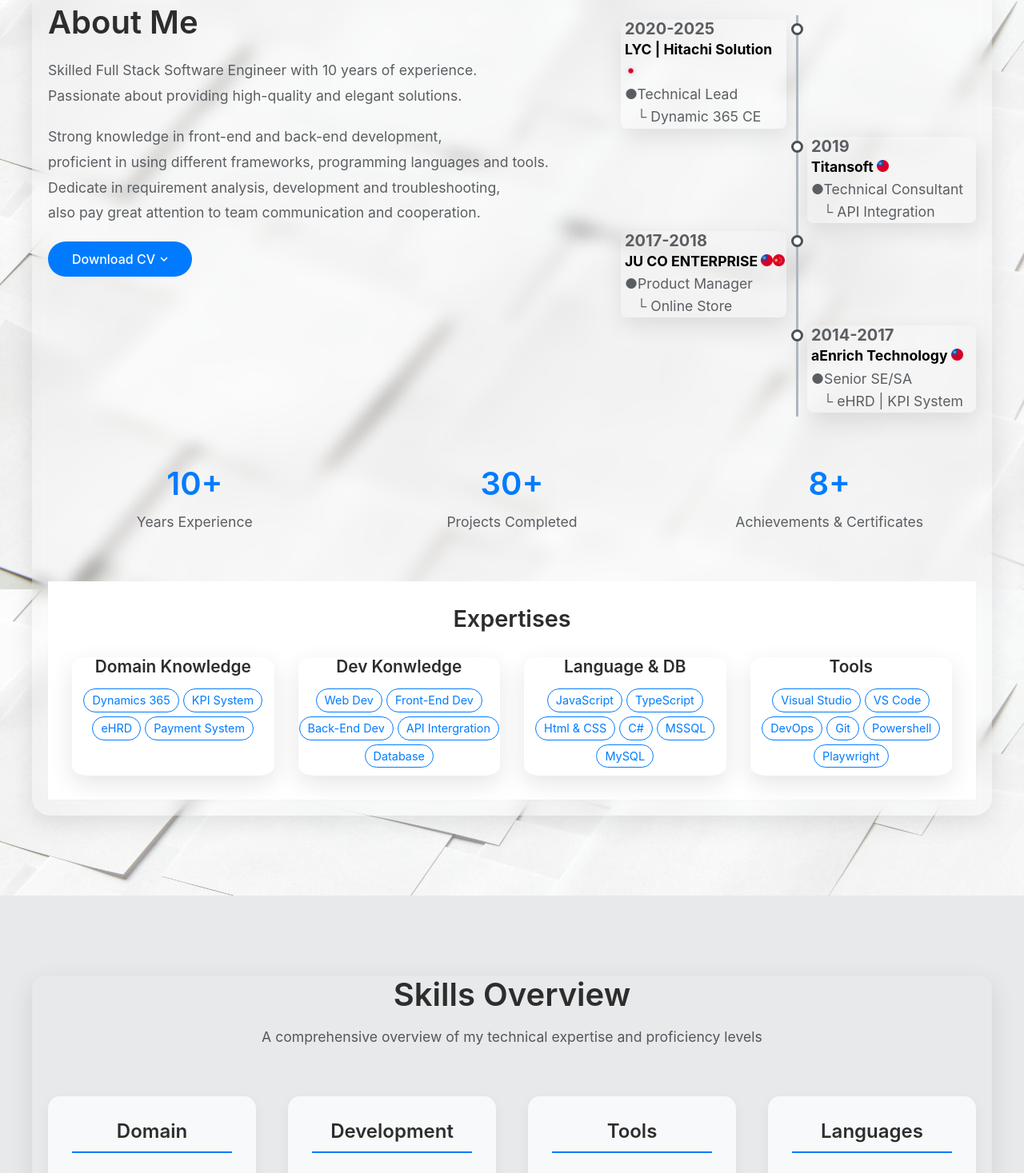
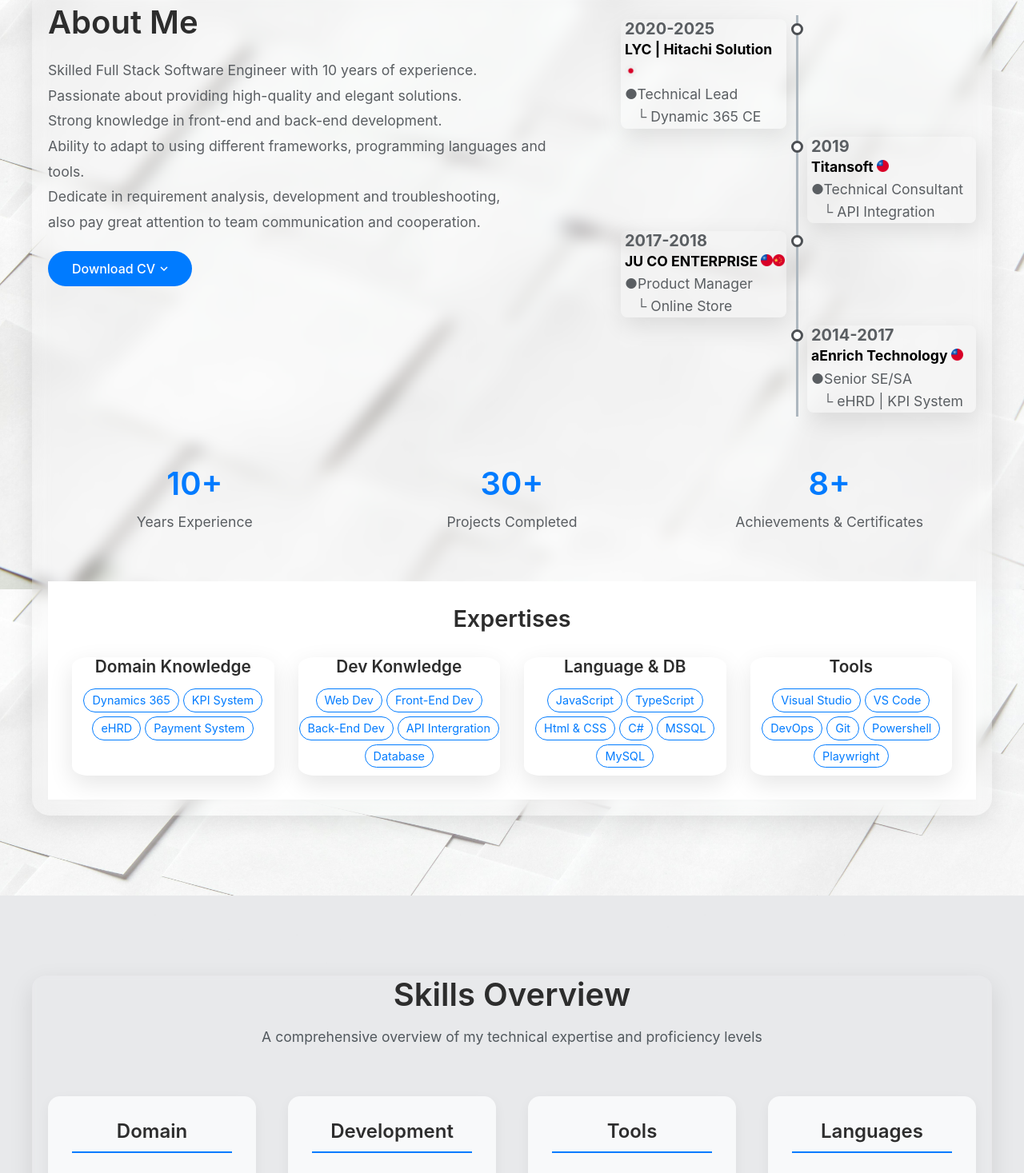
Before and after one commit to jason6604/My-Portfolio, a React (Create React App) app: page / in a window 1280 px wide. Shown: the part 916-2383 px from the top of the page at 80% size. Built offline with nearby package versions, Linux system fonts and the light colour scheme.

Commit message:
Implement Japanese translation and fix menu issue.
Implement Japanese translation and fix menu issue.

```diff
--- a/src/components/Navbar.js
+++ b/src/components/Navbar.js
@@ -252,7 +252,7 @@ const Navbar = () => {
                         <motion.button
                           key={lang.code}
                           className={`language-option ${currentLang === lang.code ? 'active' : ''}`}
-                          onClick={() => handleLanguageChange(lang.code)}
+                          onClick={() => {handleLanguageChange(lang.code); setIsOpen(false);}}
                           whileHover={{ backgroundColor: 'rgba(0, 123, 255, 0.1)' }}
                         >
                           {lang.label}
--- a/src/resource/translations.js
+++ b/src/resource/translations.js
@@ -16,7 +16,7 @@ export const translations = {
         contact: "Contact",
       },
       home: {
-        name: "Tsai Chia-Han",
+        name: "Tsai Chia-Han ",
         alphabetic:"",
         jobTitle: "Tech Lead - Software Developer",
         description: "Problem Solver / Team Player / Quick Learner",
@@ -26,7 +26,7 @@ export const translations = {
         },
       },
       about: {
-        aboutText: "<h2>About Me</h2><p>Skilled Full Stack Software Engineer with 10 years of experience.<br/>Passionate about providing high-quality and elegant solutions.</p><p>Strong knowledge in front-end and back-end development,<br/>proficient in using different frameworks, programming languages and tools.<br/>Dedicate in requirement analysis, development and troubleshooting,<br/>also pay great attention to team communication and cooperation.</p><div className='about-buttons'></div>",
+        aboutText: "<h2>About Me</h2><p>Skilled Full Stack Software Engineer with 10 years of experience.<br/>Passionate about providing high-quality and elegant solutions.<br/>Strong knowledge in front-end and back-end development. <br/>Ability to adapt to using different frameworks, programming languages and tools.<br/>Dedicate in requirement analysis, development and troubleshooting,<br/>also pay great attention to team communication and cooperation.</p><div className='about-buttons'></div>",
         button: {
           downloadCV: "Download CV",
         },
@@ -72,6 +72,7 @@ export const translations = {
             category: "Domain",
             skills: [
               { name: "Dynamics 365", level: 90 },
+              { name: "API Integration", level: 85 },
               { name: "KPI System", level: 85 },
               { name: "eHRD", level: 80 },
               { name: "Scrum", level: 80 }
@@ -80,7 +81,6 @@ export const translations = {
           {
             category: "Development",
             skills: [
-              { name: "API Integration", level: 85 },
               { name: "JavaScript | TypeScript", level: 90 },
               { name: "React.js", level: 75 },
               { name: "Html & CSS", level: 80 },
@@ -211,14 +211,14 @@ export const translations = {
         },
       },
       about: {
-        aboutText: "<h2>About Me</h2><p>Skilled Full Stack Software Engineer with 10 years of experience.<br/>Passionate about providing high-quality and elegant solutions.</p><p>Strong knowledge in front-end and back-end development,<br/>proficient in using different frameworks, programming languages and tools.<br/>Dedicate in requirement analysis, development and troubleshooting,<br/>also pay great attention to team communication and cooperation.</p><div className='about-buttons'></div>",
+        aboutText: "<h2>プロフィール</h2><p>10 年の経験を持つ熟練したフルスタック ソフトウェア エンジニアです。<br/>高品質のソリューションを提供することに熱意を持っています。</br>フロントエンドとバックエンドの開発に関する深い理解と、さまざまなフレームワークの使用に適応する能力を持っています。<br/>要件分析、開発、トラブルシューティングに専念し、チームのコミュニケーションとコラボレーションをとても重視しています。</p><div className='about-buttons'></div>",
         button: {
-          downloadCV: "Download CV",
+          downloadCV: "履歴書ダウンロード",
         },
         stats: [
-          { number: '10+', text: 'Years Experience' },
-          { number: '30+', text: 'Projects Completed' },
-          { number: '8+', text: 'Achievements & Certificates' }
+          { number: '10+', text: '経験年数' },
+          { number: '30+', text: '参加プロジェクト' },
+          { number: '8+', text: '実績と認証' }
         ],
         workExperience: [
           {years: '2020-2025', company:'LYC | 日立ソリューションズ', jobtitle: '技術リーダー', jobsummary:'Dynamic 365 CE', location:['Japan']},
@@ -231,41 +231,41 @@ export const translations = {
           data:
           [
             {
-              Category: 'Domain Knowledge',
+              Category: 'ドメイン知識',
               Items: ['Dynamics 365', 'KPI System', 'eHRD', 'Payment System']
             },
             {
-              Category: 'Dev Konwledge',
+              Category: '開発知識',
               Items: ['Web Dev', 'Front-End Dev', 'Back-End Dev', 'API Intergration', 'Database']
             },
             {
-              Category: 'Language & DB',
+              Category: 'プログラミング言語 ＆ DB',
               Items: ['JavaScript', 'TypeScript','Html & CSS', 'C#', 'MSSQL', 'MySQL']
             },
             {
-              Category: 'Tools',
+              Category: '開発ツール',
               Items: ['Visual Studio', 'VS Code', 'DevOps', 'Git', 'Powershell', 'Playwright']
             }
           ]
         }
       },
       skills: {
-        title: "Skills Overview",
-        description: "A comprehensive overview of my technical expertise and proficiency levels",
+        title: "スキル概要",
+        description: "技術的専門知識と熟練度の概要",
         skillCategories: [
           {
-            category: "Domain",
+            category: "ドメイン",
             skills: [
               { name: "Dynamics 365", level: 90 },
+              { name: "API Integration", level: 85 },
               { name: "KPI System", level: 85 },
               { name: "eHRD", level: 80 },
               { name: "Scrum", level: 80 }
             ]
           },
           {
-            category: "Development",
+            category: "開発について",
             skills: [
-              { name: "API Integration", level: 85 },
               { name: "JavaScript | TypeScript", level: 90 },
               { name: "React.js", level: 75 },
               { name: "Html & CSS", level: 80 },
@@ -277,7 +277,7 @@ export const translations = {
             ]
           },
           {
-            category: "Tools",
+            category: "ツール",
             skills: [
               { name: "Visual Studio", level: 90 },
               { name: "VS Code", level: 90 },
@@ -288,15 +288,15 @@ export const translations = {
             ]
           },
           {
-            category: "Languages",
+            category: "言語",
             skills: [
-              { name: "Chinese", level: 100 },
-              { name: "English", level: 85 },
-              { name: "Japanese", level: 70 }
+              { name: "中国語", level: 100 },
+              { name: "英語", level: 85 },
+              { name: "日本語", level: 70 }
             ]
           }
         ],
-        addTitle: "Additional Skills",
+        addTitle: "他のスキール",
         additionalSkills: [
           "Python",
           "Java",
@@ -311,66 +311,66 @@ export const translations = {
         ]
       },
       portfolio: {
-        title: "Portfolio",
-        description: "Recent Works",
+        title: "作品",
+        description: "最近の作品",
         projects: [
           {
             id: 1,
-            title: 'Space Bubble',
-            description: 'Javascript Game Design',
+            title: 'スペースバブル',
+            description: 'Javascript ゲームデザイン',
             image: spacebubble,
             link: spacebubbledemo
           },
           {
             id: 2,
-            title: 'Stock Fetcher',
-            description: 'Python Web Crawler',
+            title: '株価データフェッチャー',
+            description: 'Python ウェブクローラー',
             image: stockcrawler,
             link: stockcrawler
           },
           {
             id: 3,
-            title: 'YouTube Replay Tool',
-            description: 'React Web Tool',
+            title: 'YouTube 再生ツール',
+            description: 'React ウェブツール',
             image: youtuberepeat,
             link: youtuberepeatdemo
           },
           {
             id: 4,
-            title: 'Auto Tabs Opener',
-            description: 'Browser Extension',
+            title: '自動タブオープナー',
+            description: 'ブラウザ拡張機能',
             image: autotabsopener,
             link: autotabsopenerdemo
           }
           // Add more projects
         ],
-        viewProject: "View Project"
+        viewProject: "デモビデオ"
       },
       contact: {
-        title: "<h2>Get <strong>In Touch</strong></h2>",
+        title: "<h2><strong>問い合わせ</strong></h2>",
         contactDetails: {
-          title: "My Contact Details",
+          title: "連絡先",
           infoData: [
-            { icon: "fas fa-map-marker-alt", title: "Location", text: "Tokyo, Japan" },
-            { icon: "fas fa-envelope", title: "Email", text: "jasontsai6604@gmail.com" }
+            { icon: "fas fa-map-marker-alt", title: "位置", text: "東京、日本" },
+            { icon: "fas fa-envelope", title: "メール", text: "jasontsai6604@gmail.com" }
           ]
         },
         messageInput: {
           placeholder: {
-            name: "Your Name",
-            email: "Your Email",
-            subject: "Subject",
-            message: "Message"
+            name: "名前",
+            email: "メールアドレス",
+            subject: "主題",
+            message: "メッセージ"
           },
           button: {
-            send:  "Send Message",
-            sending: "Sending...",
+            send:  "送信",
+            sending: "送信中...",
             sent: "Message Sent",
           }
         },
         messageSent: {
-          success: "Message sent successfully! I will get back to you soon.",
-          error: "Failed to send message. Please try again."
+          success: "メッセージは正常に送信されました。すぐに返信いたします。",
+          error: "メッセージを送信できませんでした。もう一度お試しください。"
         }
       },
       footer: {
@@ -397,7 +397,7 @@ export const translations = {
         },
       },
       about: {
-        aboutText: "<h2>經歷簡述</h2><p>擁有10年經驗的資深軟體工程師<br/>致力於提供高品質與精緻的軟體工程解決方案</p><p>10年的軟體開發職涯深耕於 前/後 端的全端開發<br/>致使熟練於不同的框架、程式語言與開發工具<br/>主要著力於需求分析、開發和故障排除<br/>也注重團隊的溝通與合作所帶來的工作成效</p><div className='about-buttons'></div>",
+        aboutText: "<h2>經歷簡述</h2><p>擁有10年經驗的資深軟體工程師<br/>致力於提供高品質與精緻的軟體工程解決方案<br/>10年的軟體開發職涯深耕於 前/後 端的全端開發<br/>致使能適應於不同的框架、程式語言與開發工具<br/>主要著力於需求分析、開發和故障排除<br/>也注重團隊的溝通與合作所帶來的工作成效</p><div className='about-buttons'></div>",
         button: {
           downloadCV: "履歷下載",
         },
```
